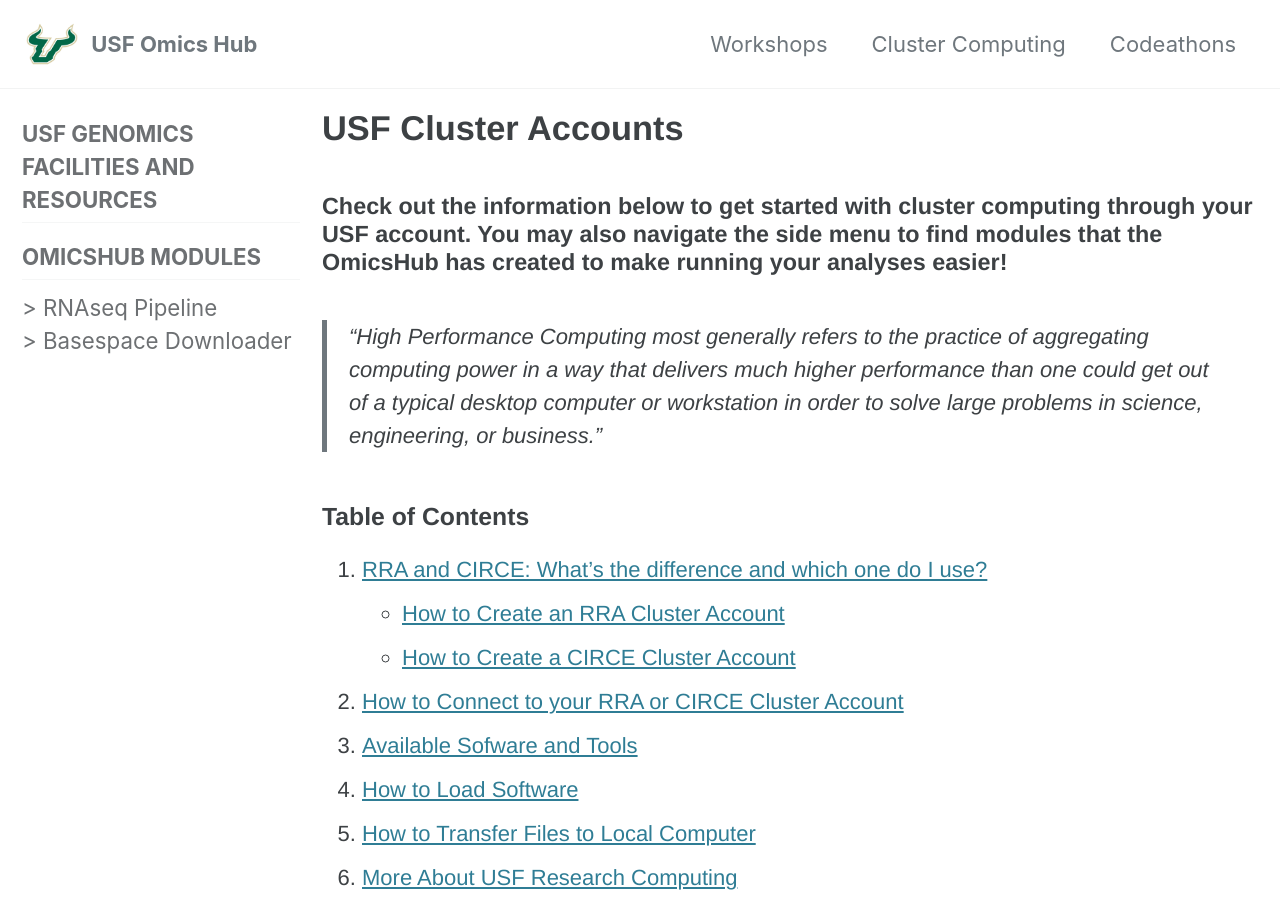
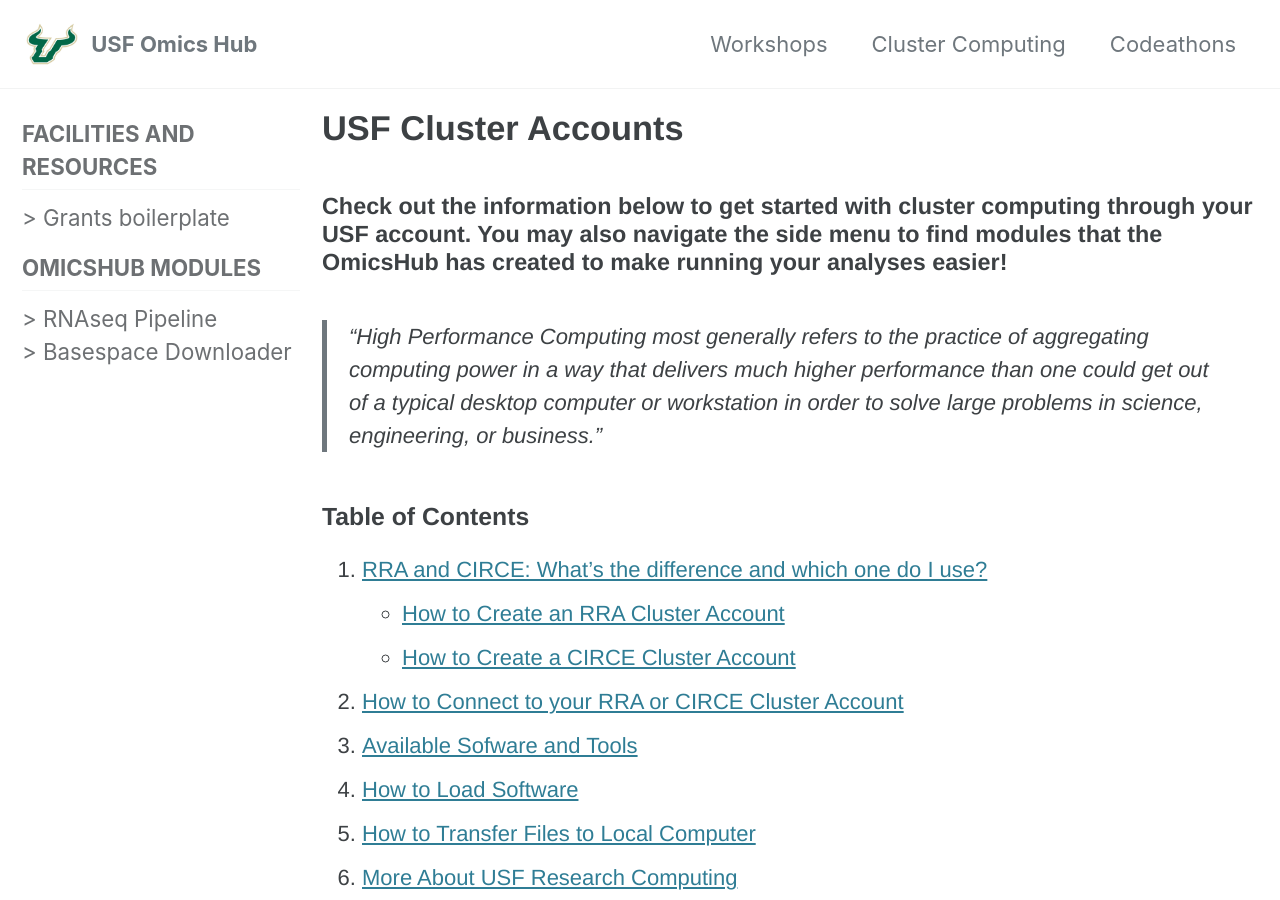
Before and after one commit to usfomicshub/usfomicshub.github.io, a Jekyll site: the page built from Cluster_Computing/index.md, in a window 1280 px wide and 900 px high. Built offline with Jekyll 4.4.1, drawn with Linux system fonts in a browser that asks for light colours; cached includes are drawn as plain includes.

Commit message:
Update navigation.yml

```diff
--- a/_data/navigation.yml
+++ b/_data/navigation.yml
@@ -30,9 +30,11 @@
       - title: "> 2020 - Host Microbiome Interactions in a Global System"
         url: /Codeathon/Codeathon2020/
 
-docs-3: # experimenting updating to add nav to grants boilerplate
-  - title: USF Genomics Facilities and Resources
-    url: /Cluster_Computing/FacilitiesResources/
+docs-3: # experimenting updating to add nav for grants boilerplate
+  - title: Facilities and Resources
+    children:
+      - title: "> Grants boilerplate"
+        url: /Cluster_Computing/FacilitiesResources/
 
   - title: OmicsHub Modules
     children:
```
